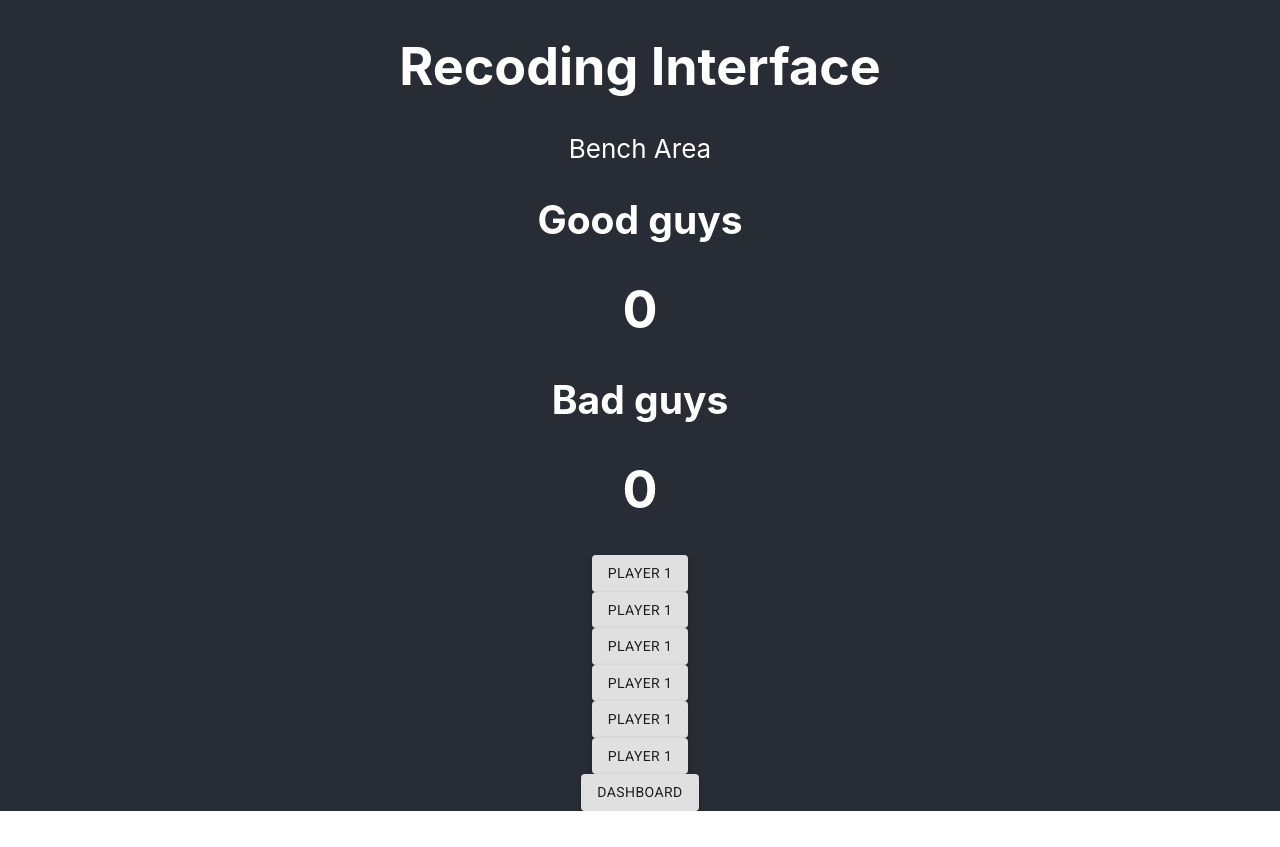
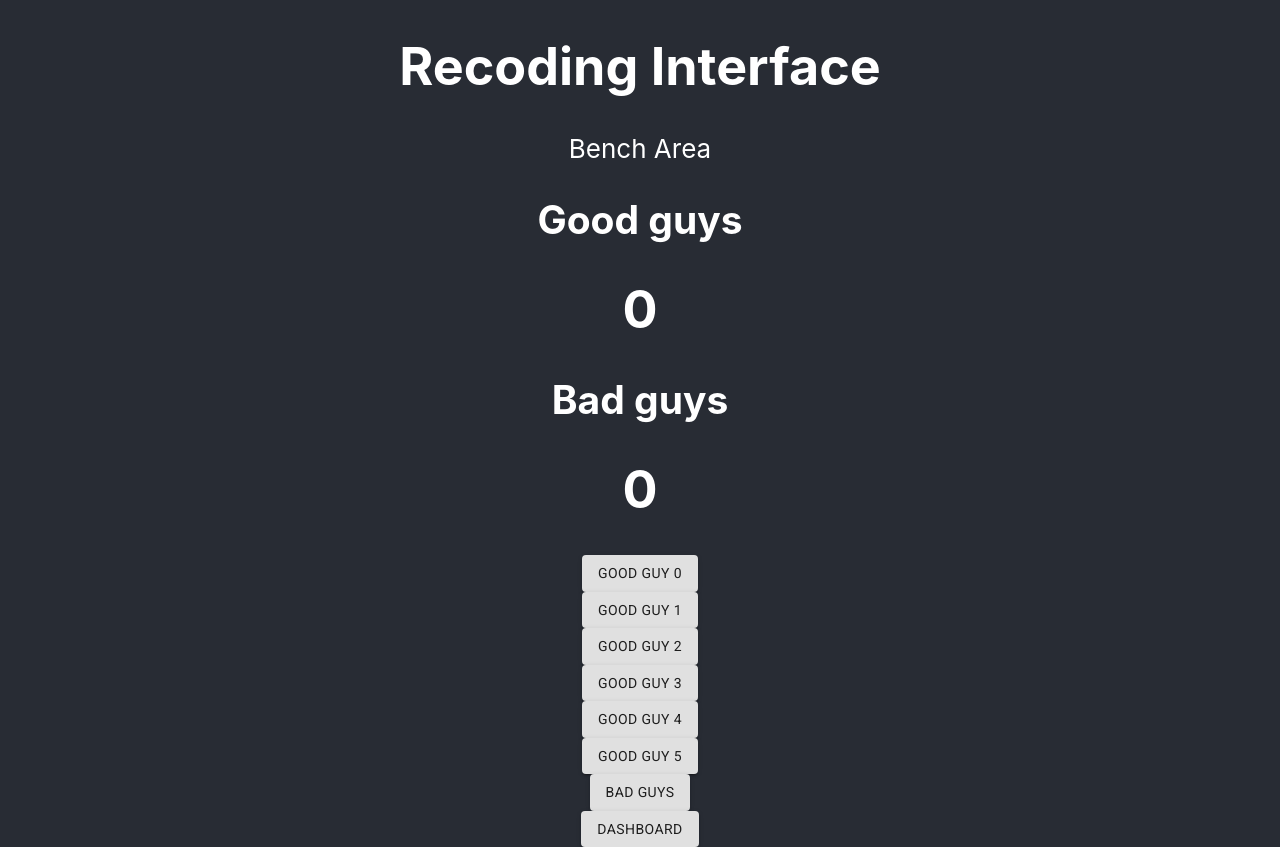
Before and after one commit to TaylorZowtuk/measure-what-matters, a React (Create React App) app in the folder frontend/: page /recording in a window 1280 px wide. Before the commit the page ends 811 px from the top, so only its background shows below. Built offline with nearby package versions, Linux system fonts and the light colour scheme.

Commit message:
dnd refactor: add opposing team but dont increment their score correctly

```diff
--- a/frontend/src/components/Field.tsx
+++ b/frontend/src/components/Field.tsx
@@ -1,6 +1,8 @@
 import React from 'react';
 import { DraggableTypes } from '../constants';
 import { useDrop } from 'react-dnd'
+
+import Player from './Player';
 
 type FieldProps = {
     players:any[],
@@ -11,18 +13,21 @@ type FieldProps = {
 function Field(props: FieldProps) {
     const [{isOver}, drop] = useDrop({
         accept: DraggableTypes.PLAYER,
-        drop: () => props.increment_score(true),
+        drop: (item, monitor) => props.increment_score(true),   // TODO: increment correct teams score
+        // {props.increment_score(
+        //     (item.team == "ours") ? true : false
+        // )},
         collect: monitor => ({
-            isOver: !!monitor.isOver(),
-          })
+            isOver: !!monitor.isOver()
+        })
     })
-
 
     return (
         <div ref={drop} id="Field">
             {props.players.map((player, index) => (
                 <div className="player" key={index}>{player}</div>
           ))}
+          <Player identifier="Bad Guys" number={-1} team="theirs"/> {/* Opposing team number is null*/}
         </div>
     );
 }
--- a/frontend/src/components/Player.tsx
+++ b/frontend/src/components/Player.tsx
@@ -5,19 +5,23 @@ import Button from '@material-ui/core/Button';
 
 
 type PlayerProps = {
-  };
+    identifier:string,
+    number:number,
+    team:string
+};
 
 function Player(props: PlayerProps) {
     const [{ isDragging }, drag] = useDrag({
-        item: { type: DraggableTypes.PLAYER },
+        item: { type: DraggableTypes.PLAYER, team: props.team },
         collect: (monitor) => ({
-          isDragging: !!monitor.isDragging()
+            isDragging: !!monitor.isDragging(),
+            // doneDragging : !!monitor.getDropResult()
         })
     })
 
     return( // TODO: fix the artifacts in the drag preview
         <div ref={drag}>
-            <Button variant="contained">Player 1</Button>
+            <Button variant="contained">{props.identifier} {(props.number != -1) ? (props.number) : ""}</Button>
         </div>
     )
 }
--- a/frontend/src/components/Recording.page.tsx
+++ b/frontend/src/components/Recording.page.tsx
@@ -45,7 +45,7 @@ class Recording extends React.Component
 
   create_players() {
     for (var i = 0; i < 6; i++) { // 5 players + 1 goalie on field
-      this.players.push(<Player/>);
+      this.players.push(<Player identifier="Good guy" number={i} team="ours"/>);
     }
   }
 
```
